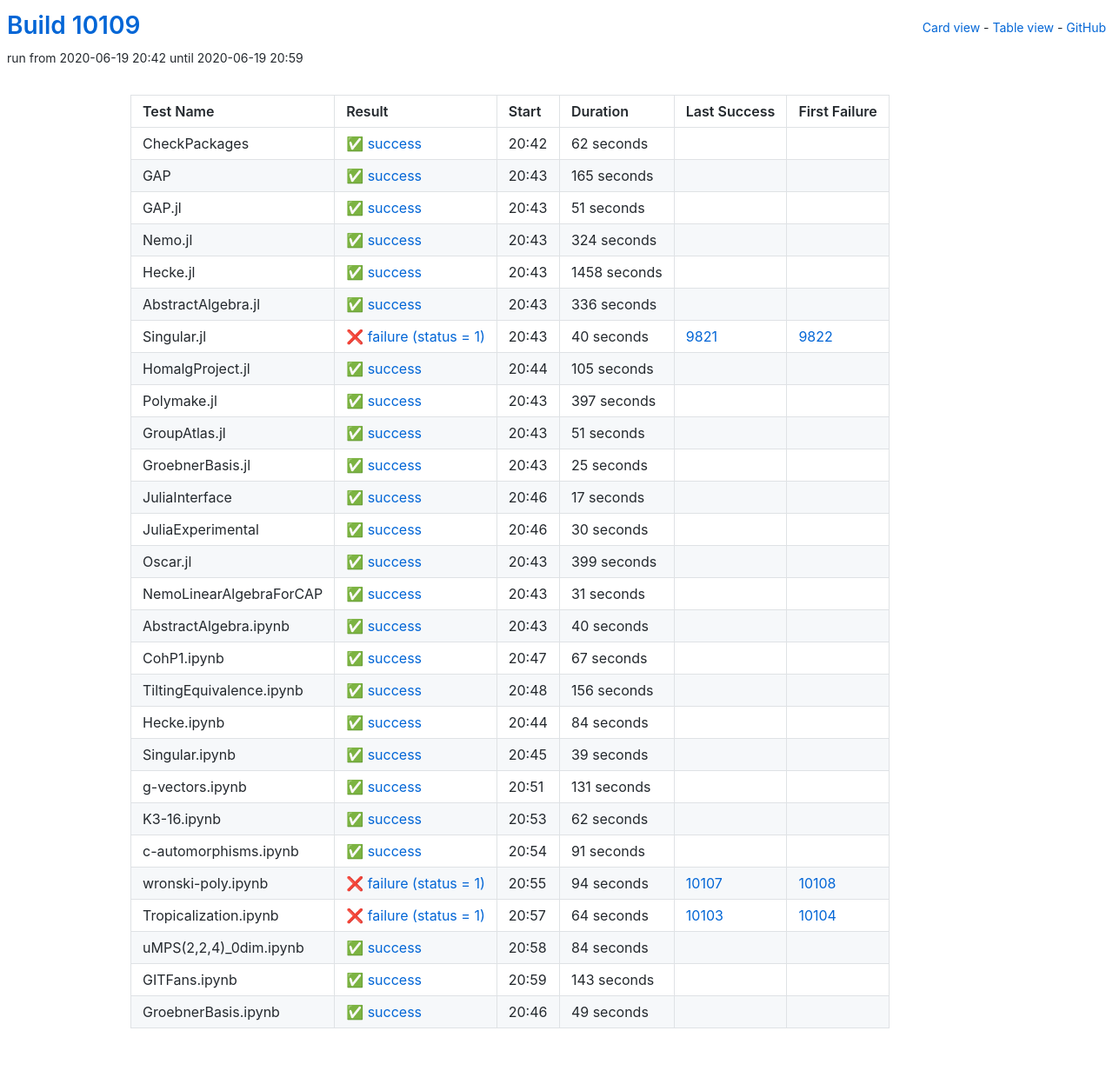
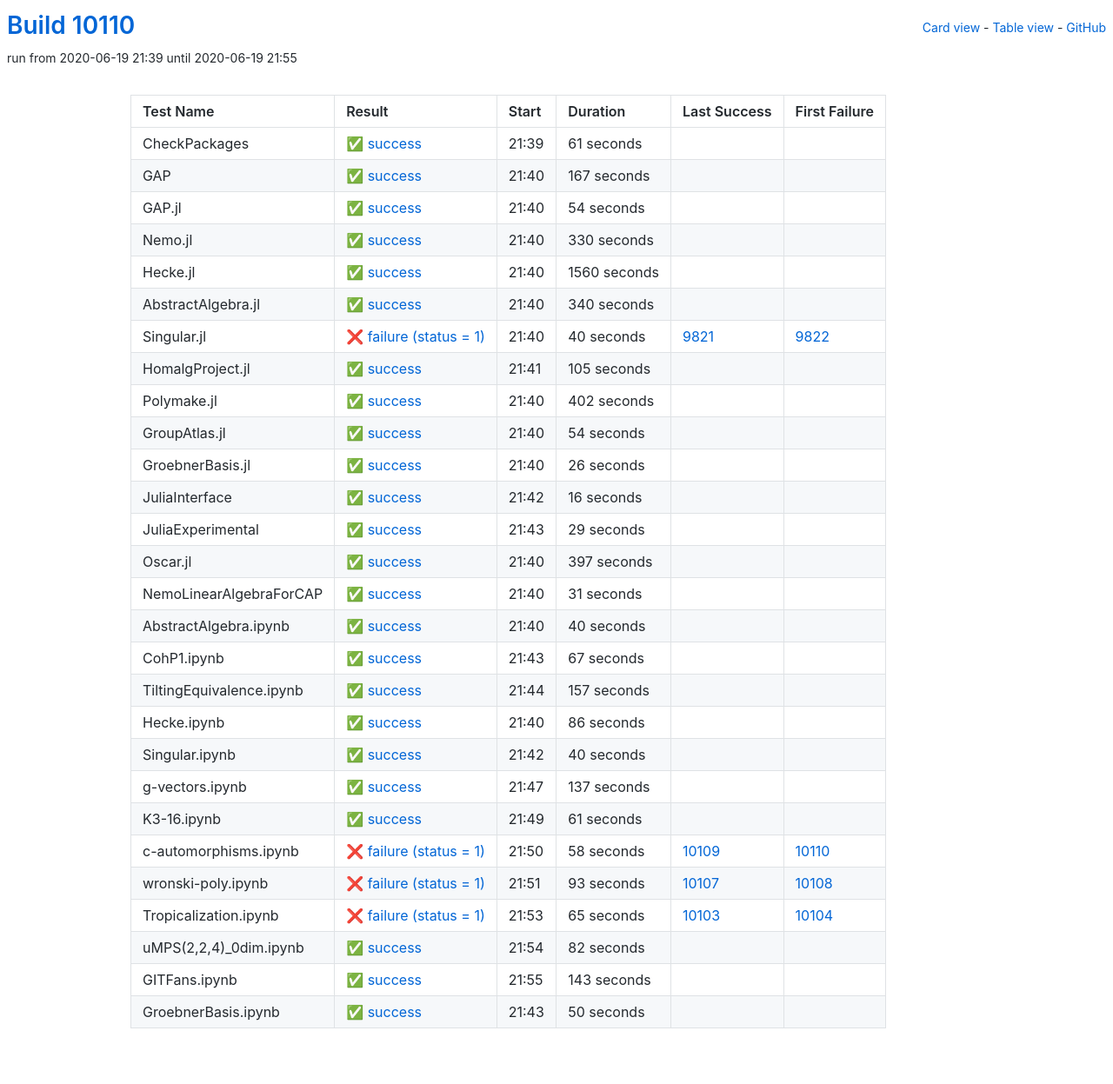
Before and after one commit to oscar-system/oscar-ci-status, a Jekyll site: the page built from table.html, in a window 1280 px wide. Shown: the whole page at 87% size. Built offline with Jekyll 4.4.1, drawn with Linux system fonts in a browser that asks for light colours.

Commit message:
Build #10110

```diff
--- a/_data/ci.yml
+++ b/_data/ci.yml
@@ -1,6 +1,6 @@
 ---
-build: 10109
-build_url: https://oscarci.mathematik.uni-kl.de/job/oscar/10109/
+build: 10110
+build_url: https://oscarci.mathematik.uni-kl.de/job/oscar/10110/
 job: oscar
 organization: oscar-system
 repo: oscar-ci-status
@@ -8,80 +8,80 @@
 tests:
 - name: CheckPackages
   id: checkpackages
-  log: https://oscarci.mathematik.uni-kl.de/job/oscar/10109/artifact/logs/build-10109/CheckPackages.log
-  start: 2020-06-19 20:42
+  log: https://oscarci.mathematik.uni-kl.de/job/oscar/10110/artifact/logs/build-10110/CheckPackages.log
+  start: 2020-06-19 21:39
   success: true
   exitcode: 0
   status: success
-  duration: 62
+  duration: 61
   last_success: false
   last_success_url:
   first_failure: false
   first_failure_url:
 - name: GAP
   id: gap
-  log: https://oscarci.mathematik.uni-kl.de/job/oscar/10109/artifact/logs/build-10109/GAP.log
-  start: 2020-06-19 20:43
+  log: https://oscarci.mathematik.uni-kl.de/job/oscar/10110/artifact/logs/build-10110/GAP.log
+  start: 2020-06-19 21:40
   success: true
   exitcode: 0
   status: success
-  duration: 165
+  duration: 167
   last_success: false
   last_success_url:
   first_failure: false
   first_failure_url:
 - name: GAP.jl
   id: gap-jl
-  log: https://oscarci.mathematik.uni-kl.de/job/oscar/10109/artifact/logs/build-10109/GAP.jl.log
-  start: 2020-06-19 20:43
+  log: https://oscarci.mathematik.uni-kl.de/job/oscar/10110/artifact/logs/build-10110/GAP.jl.log
+  start: 2020-06-19 21:40
   success: true
   exitcode: 0
   status: success
-  duration: 51
+  duration: 54
   last_success: false
   last_success_url:
   first_failure: false
   first_failure_url:
 - name: Nemo.jl
   id: nemo-jl
-  log: https://oscarci.mathematik.uni-kl.de/job/oscar/10109/artifact/logs/build-10109/Nemo.jl.log
-  start: 2020-06-19 20:43
+  log: https://oscarci.mathematik.uni-kl.de/job/oscar/10110/artifact/logs/build-10110/Nemo.jl.log
+  start: 2020-06-19 21:40
   success: true
   exitcode: 0
   status: success
-  duration: 324
+  duration: 330
   last_success: false
   last_success_url:
   first_failure: false
   first_failure_url:
 - name: Hecke.jl
   id: hecke-jl
-  log: https://oscarci.mathematik.uni-kl.de/job/oscar/10109/artifact/logs/build-10109/Hecke.jl.log
-  start: 2020-06-19 20:43
+  log: https://oscarci.mathematik.uni-kl.de/job/oscar/10110/artifact/logs/build-10110/Hecke.jl.log
+  start: 2020-06-19 21:40
   success: true
   exitcode: 0
   status: success
-  duration: 1458
+  duration: 1560
   last_success: false
   last_success_url:
   first_failure: false
   first_failure_url:
 - name: AbstractAlgebra.jl
   id: abstractalgebra-jl
-  log: https://oscarci.mathematik.uni-kl.de/job/oscar/10109/artifact/logs/build-10109/AbstractAlgebra.jl.log
-  start: 2020-06-19 20:43
+  log: https://oscarci.mathematik.uni-kl.de/job/oscar/10110/artifact/logs/build-10110/AbstractAlgebra.jl.log
+  start: 2020-06-19 21:40
   success: true
   exitcode: 0
   status: success
-  duration: 336
+  duration: 340
   last_success: false
   last_success_url:
   first_failure: false
   first_failure_url:
 - name: Singular.jl
   id: singular-jl
-  log: https://oscarci.mathematik.uni-kl.de/job/oscar/10109/artifact/logs/build-10109/Singular.jl.log
-  start: 2020-06-19 20:43
+  log: https://oscarci.mathematik.uni-kl.de/job/oscar/10110/artifact/logs/build-10110/Singular.jl.log
+  start: 2020-06-19 21:40
   success: false
   exitcode: 1
   status: failure
@@ -92,8 +92,8 @@
   first_failure_url: https://oscarci.mathematik.uni-kl.de/job/oscar/9822/
 - name: HomalgProject.jl
   id: homalgproject-jl
-  log: https://oscarci.mathematik.uni-kl.de/job/oscar/10109/artifact/logs/build-10109/HomalgProject.jl.log
-  start: 2020-06-19 20:44
+  log: https://oscarci.mathematik.uni-kl.de/job/oscar/10110/artifact/logs/build-10110/HomalgProject.jl.log
+  start: 2020-06-19 21:41
   success: true
   exitcode: 0
   status: success
@@ -104,8 +104,68 @@
   first_failure_url:
 - name: Polymake.jl
   id: polymake-jl
-  log: https://oscarci.mathematik.uni-kl.de/job/oscar/10109/artifact/logs/build-10109/Polymake.jl.log
-  start: 2020-06-19 20:43
+  log: https://oscarci.mathematik.uni-kl.de/job/oscar/10110/artifact/logs/build-10110/Polymake.jl.log
+  start: 2020-06-19 21:40
+  success: true
+  exitcode: 0
+  status: success
+  duration: 402
+  last_success: false
+  last_success_url:
+  first_failure: false
+  first_failure_url:
+- name: GroupAtlas.jl
+  id: groupatlas-jl
+  log: https://oscarci.mathematik.uni-kl.de/job/oscar/10110/artifact/logs/build-10110/GroupAtlas.jl.log
+  start: 2020-06-19 21:40
+  success: true
+  exitcode: 0
+  status: success
+  duration: 54
+  last_success: false
+  last_success_url:
+  first_failure: false
+  first_failure_url:
+- name: GroebnerBasis.jl
+  id: groebnerbasis-jl
+  log: https://oscarci.mathematik.uni-kl.de/job/oscar/10110/artifact/logs/build-10110/GroebnerBasis.jl.log
+  start: 2020-06-19 21:40
+  success: true
+  exitcode: 0
+  status: success
+  duration: 26
+  last_success: false
+  last_success_url:
+  first_failure: false
+  first_failure_url:
+- name: JuliaInterface
+  id: juliainterface
+  log: https://oscarci.mathematik.uni-kl.de/job/oscar/10110/artifact/logs/build-10110/JuliaInterface.log
+  start: 2020-06-19 21:42
+  success: true
+  exitcode: 0
+  status: success
+  duration: 16
+  last_success: false
+  last_success_url:
+  first_failure: false
+  first_failure_url:
+- name: JuliaExperimental
+  id: juliaexperimental
+  log: https://oscarci.mathematik.uni-kl.de/job/oscar/10110/artifact/logs/build-10110/JuliaExperimental.log
+  start: 2020-06-19 21:43
+  success: true
+  exitcode: 0
+  status: success
+  duration: 29
+  last_success: false
+  last_success_url:
+  first_failure: false
+  first_failure_url:
+- name: Oscar.jl
+  id: oscar-jl
+  log: https://oscarci.mathematik.uni-kl.de/job/oscar/10110/artifact/logs/build-10110/Oscar.jl.log
+  start: 2020-06-19 21:40
   success: true
   exitcode: 0
   status: success
@@ -114,70 +174,10 @@
   last_success_url:
   first_failure: false
   first_failure_url:
-- name: GroupAtlas.jl
-  id: groupatlas-jl
-  log: https://oscarci.mathematik.uni-kl.de/job/oscar/10109/artifact/logs/build-10109/GroupAtlas.jl.log
-  start: 2020-06-19 20:43
-  success: true
-  exitcode: 0
-  status: success
-  duration: 51
-  last_success: false
-  last_success_url:
-  first_failure: false
-  first_failure_url:
-- name: GroebnerBasis.jl
-  id: groebnerbasis-jl
-  log: https://oscarci.mathematik.uni-kl.de/job/oscar/10109/artifact/logs/build-10109/GroebnerBasis.jl.log
-  start: 2020-06-19 20:43
-  success: true
-  exitcode: 0
-  status: success
-  duration: 25
-  last_success: false
-  last_success_url:
-  first_failure: false
-  first_failure_url:
-- name: JuliaInterface
-  id: juliainterface
-  log: https://oscarci.mathematik.uni-kl.de/job/oscar/10109/artifact/logs/build-10109/JuliaInterface.log
-  start: 2020-06-19 20:46
-  success: true
-  exitcode: 0
-  status: success
-  duration: 17
-  last_success: false
-  last_success_url:
-  first_failure: false
-  first_failure_url:
-- name: JuliaExperimental
-  id: juliaexperimental
-  log: https://oscarci.mathematik.uni-kl.de/job/oscar/10109/artifact/logs/build-10109/JuliaExperimental.log
-  start: 2020-06-19 20:46
-  success: true
-  exitcode: 0
-  status: success
-  duration: 30
-  last_success: false
-  last_success_url:
-  first_failure: false
-  first_failure_url:
-- name: Oscar.jl
-  id: oscar-jl
-  log: https://oscarci.mathematik.uni-kl.de/job/oscar/10109/artifact/logs/build-10109/Oscar.jl.log
-  start: 2020-06-19 20:43
-  success: true
-  exitcode: 0
-  status: success
-  duration: 399
-  last_success: false
-  last_success_url:
-  first_failure: false
-  first_failure_url:
 - name: NemoLinearAlgebraForCAP
   id: nemolinearalgebraforcap
-  log: https://oscarci.mathematik.uni-kl.de/job/oscar/10109/artifact/logs/build-10109/NemoLinearAlgebraForCAP.log
-  start: 2020-06-19 20:43
+  log: https://oscarci.mathematik.uni-kl.de/job/oscar/10110/artifact/logs/build-10110/NemoLinearAlgebraForCAP.log
+  start: 2020-06-19 21:40
   success: true
   exitcode: 0
   status: success
@@ -188,8 +188,8 @@
   first_failure_url:
 - name: AbstractAlgebra.ipynb
   id: abstractalgebra-ipynb
-  log: https://oscarci.mathematik.uni-kl.de/job/oscar/10109/artifact/logs/build-10109/AbstractAlgebra.ipynb.log
-  start: 2020-06-19 20:43
+  log: https://oscarci.mathematik.uni-kl.de/job/oscar/10110/artifact/logs/build-10110/AbstractAlgebra.ipynb.log
+  start: 2020-06-19 21:40
   success: true
   exitcode: 0
   status: success
@@ -200,8 +200,8 @@
   first_failure_url:
 - name: CohP1.ipynb
   id: cohp1-ipynb
-  log: https://oscarci.mathematik.uni-kl.de/job/oscar/10109/artifact/logs/build-10109/CohP1.ipynb.log
-  start: 2020-06-19 20:47
+  log: https://oscarci.mathematik.uni-kl.de/job/oscar/10110/artifact/logs/build-10110/CohP1.ipynb.log
+  start: 2020-06-19 21:43
   success: true
   exitcode: 0
   status: success
@@ -212,116 +212,116 @@
   first_failure_url:
 - name: TiltingEquivalence.ipynb
   id: tiltingequivalence-ipynb
-  log: https://oscarci.mathematik.uni-kl.de/job/oscar/10109/artifact/logs/build-10109/TiltingEquivalence.ipynb.log
-  start: 2020-06-19 20:48
+  log: https://oscarci.mathematik.uni-kl.de/job/oscar/10110/artifact/logs/build-10110/TiltingEquivalence.ipynb.log
+  start: 2020-06-19 21:44
   success: true
   exitcode: 0
   status: success
-  duration: 156
+  duration: 157
   last_success: false
   last_success_url:
   first_failure: false
   first_failure_url:
 - name: Hecke.ipynb
   id: hecke-ipynb
-  log: https://oscarci.mathematik.uni-kl.de/job/oscar/10109/artifact/logs/build-10109/Hecke.ipynb.log
-  start: 2020-06-19 20:44
+  log: https://oscarci.mathematik.uni-kl.de/job/oscar/10110/artifact/logs/build-10110/Hecke.ipynb.log
+  start: 2020-06-19 21:40
   success: true
   exitcode: 0
   status: success
-  duration: 84
+  duration: 86
   last_success: false
   last_success_url:
   first_failure: false
   first_failure_url:
 - name: Singular.ipynb
   id: singular-ipynb
-  log: https://oscarci.mathematik.uni-kl.de/job/oscar/10109/artifact/logs/build-10109/Singular.ipynb.log
-  start: 2020-06-19 20:45
+  log: https://oscarci.mathematik.uni-kl.de/job/oscar/10110/artifact/logs/build-10110/Singular.ipynb.log
+  start: 2020-06-19 21:42
   success: true
   exitcode: 0
   status: success
-  duration: 39
+  duration: 40
   last_success: false
   last_success_url:
   first_failure: false
   first_failure_url:
 - name: g-vectors.ipynb
   id: g-vectors-ipynb
-  log: https://oscarci.mathematik.uni-kl.de/job/oscar/10109/artifact/logs/build-10109/g-vectors.ipynb.log
-  start: 2020-06-19 20:51
+  log: https://oscarci.mathematik.uni-kl.de/job/oscar/10110/artifact/logs/build-10110/g-vectors.ipynb.log
+  start: 2020-06-19 21:47
   success: true
   exitcode: 0
   status: success
-  duration: 131
+  duration: 137
   last_success: false
   last_success_url:
   first_failure: false
   first_failure_url:
 - name: K3-16.ipynb
   id: k3-16-ipynb
-  log: https://oscarci.mathematik.uni-kl.de/job/oscar/10109/artifact/logs/build-10109/K3-16.ipynb.log
-  start: 2020-06-19 20:53
+  log: https://oscarci.mathematik.uni-kl.de/job/oscar/10110/artifact/logs/build-10110/K3-16.ipynb.log
+  start: 2020-06-19 21:49
   success: true
   exitcode: 0
   status: success
-  duration: 62
+  duration: 61
   last_success: false
   last_success_url:
   first_failure: false
   first_failure_url:
 - name: c-automorphisms.ipynb
   id: c-automorphisms-ipynb
-  log: https://oscarci.mathematik.uni-kl.de/job/oscar/10109/artifact/logs/build-10109/c-automorphisms.ipynb.log
-  start: 2020-06-19 20:54
-  success: true
-  exitcode: 0
-  status: success
-  duration: 91
-  last_success: false
-  last_success_url:
-  first_failure: false
-  first_failure_url:
-- name: wronski-poly.ipynb
-  id: wronski-poly-ipynb
-  log: https://oscarci.mathematik.uni-kl.de/job/oscar/10109/artifact/logs/build-10109/wronski-poly.ipynb.log
-  start: 2020-06-19 20:55
+  log: https://oscarci.mathematik.uni-kl.de/job/oscar/10110/artifact/logs/build-10110/c-automorphisms.ipynb.log
+  start: 2020-06-19 21:50
   success: false
   exitcode: 1
   status: failure
-  duration: 94
+  duration: 58
+  last_success: 10109
+  last_success_url: https://oscarci.mathematik.uni-kl.de/job/oscar/10109/
+  first_failure: 10110
+  first_failure_url: https://oscarci.mathematik.uni-kl.de/job/oscar/10110/
+- name: wronski-poly.ipynb
+  id: wronski-poly-ipynb
+  log: https://oscarci.mathematik.uni-kl.de/job/oscar/10110/artifact/logs/build-10110/wronski-poly.ipynb.log
+  start: 2020-06-19 21:51
+  success: false
+  exitcode: 1
+  status: failure
+  duration: 93
   last_success: 10107
   last_success_url: https://oscarci.mathematik.uni-kl.de/job/oscar/10107/
   first_failure: 10108
   first_failure_url: https://oscarci.mathematik.uni-kl.de/job/oscar/10108/
 - name: Tropicalization.ipynb
   id: tropicalization-ipynb
-  log: https://oscarci.mathematik.uni-kl.de/job/oscar/10109/artifact/logs/build-10109/Tropicalization.ipynb.log
-  start: 2020-06-19 20:57
+  log: https://oscarci.mathematik.uni-kl.de/job/oscar/10110/artifact/logs/build-10110/Tropicalization.ipynb.log
+  start: 2020-06-19 21:53
   success: false
   exitcode: 1
   status: failure
-  duration: 64
+  duration: 65
   last_success: 10103
   last_success_url: https://oscarci.mathematik.uni-kl.de/job/oscar/10103/
   first_failure: 10104
   first_failure_url: https://oscarci.mathematik.uni-kl.de/job/oscar/10104/
 - name: uMPS(2,2,4)_0dim.ipynb
   id: umps-2-2-4-0dim-ipynb
-  log: https://oscarci.mathematik.uni-kl.de/job/oscar/10109/artifact/logs/build-10109/uMPS-2-2-4-_0dim.ipynb.log
-  start: 2020-06-19 20:58
+  log: https://oscarci.mathematik.uni-kl.de/job/oscar/10110/artifact/logs/build-10110/uMPS-2-2-4-_0dim.ipynb.log
+  start: 2020-06-19 21:54
   success: true
   exitcode: 0
   status: success
-  duration: 84
+  duration: 82
   last_success: false
   last_success_url:
   first_failure: false
   first_failure_url:
 - name: GITFans.ipynb
   id: gitfans-ipynb
-  log: https://oscarci.mathematik.uni-kl.de/job/oscar/10109/artifact/logs/build-10109/GITFans.ipynb.log
-  start: 2020-06-19 20:59
+  log: https://oscarci.mathematik.uni-kl.de/job/oscar/10110/artifact/logs/build-10110/GITFans.ipynb.log
+  start: 2020-06-19 21:55
   success: true
   exitcode: 0
   status: success
@@ -332,12 +332,12 @@
   first_failure_url:
 - name: GroebnerBasis.ipynb
   id: groebnerbasis-ipynb
-  log: https://oscarci.mathematik.uni-kl.de/job/oscar/10109/artifact/logs/build-10109/GroebnerBasis.ipynb.log
-  start: 2020-06-19 20:46
+  log: https://oscarci.mathematik.uni-kl.de/job/oscar/10110/artifact/logs/build-10110/GroebnerBasis.ipynb.log
+  start: 2020-06-19 21:43
   success: true
   exitcode: 0
   status: success
-  duration: 49
+  duration: 50
   last_success: false
   last_success_url:
   first_failure: false
```
Also changed, not shown: README.md.
